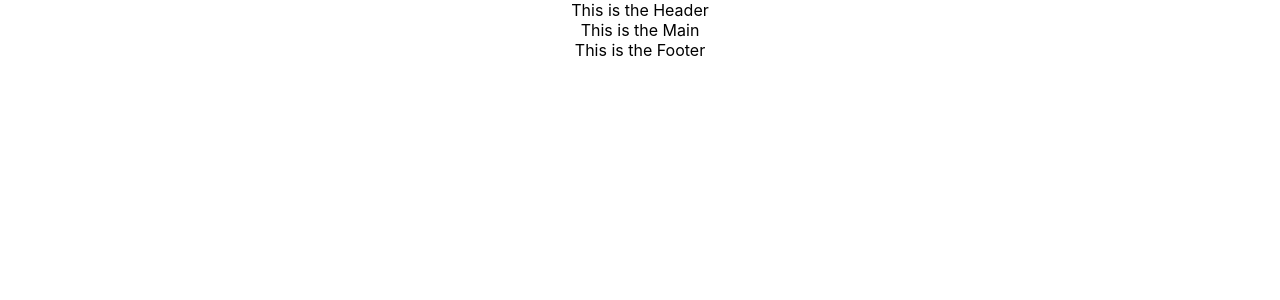
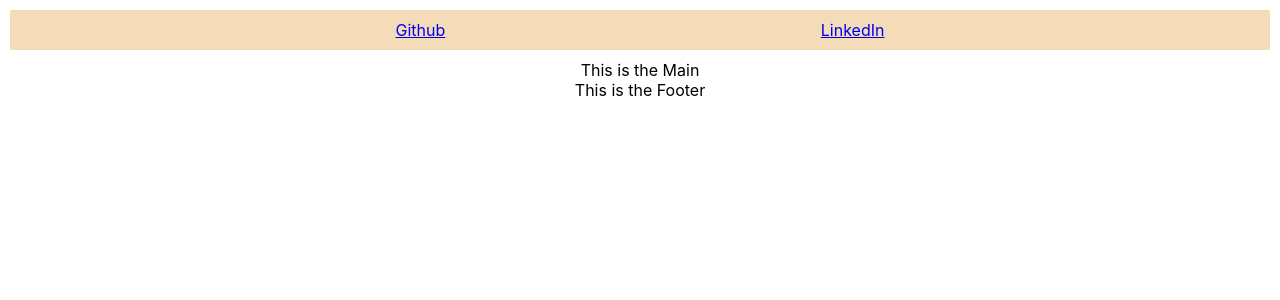
Before and after one commit to choisus08/hw_react_mini_portfolio, a React (Create React App) app: page / in a window 1280 px wide. Shown: the top 300 px of the page. Built offline with nearby package versions, Linux system fonts and the light colour scheme.

Commit message:
create header as navbar

```diff
--- a/src/components/Header.js
+++ b/src/components/Header.js
@@ -1,5 +1,12 @@
 function Header(props) {
-    return <div className="Header">This is the Header</div>
+    return (
+    <div className="Header">
+        <ul className="Navbar">
+            <li><a href="https://github.com/choisus08?tab=repositories">Github</a></li>
+            <li><a href="https://www.linkedin.com/in/gordon-susie/">LinkedIn</a></li>
+        </ul>
+    </div>
+    )
 }
 
 export default Header;
--- a/src/index.css
+++ b/src/index.css
@@ -11,3 +11,13 @@ code {
   font-family: source-code-pro, Menlo, Monaco, Consolas, 'Courier New',
     monospace;
 }
+
+.Navbar {
+  list-style: none;
+  margin: 10px;
+  padding: 0;
+  display: flex;
+  justify-content: space-evenly;
+  background-color: rgb(244, 220, 185);
+  padding: 10px;
+}
```
